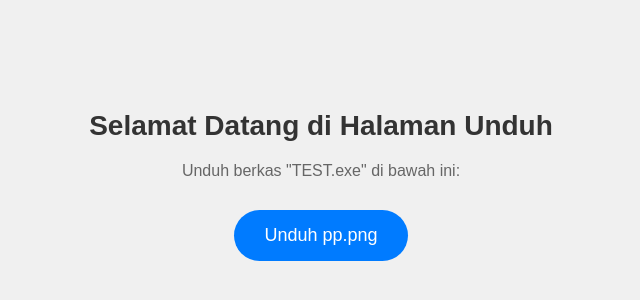
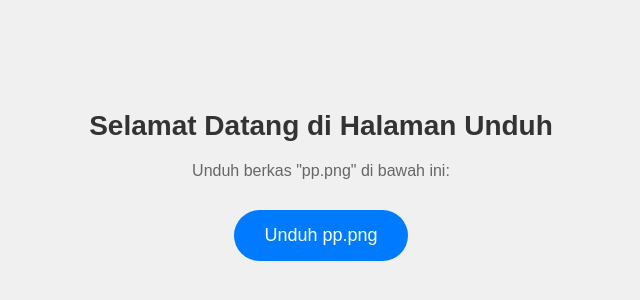
Before and after one commit to Zuazuaman/MyWeb, a plain HTML site: page index.html in a window 1280 px wide. Shown: the part 224-524 px from the top of the page, 319-959 px from the left. Drawn offline with Linux system fonts and the light colour scheme.

Commit message:
Update index.html

```diff
--- a/index.html
+++ b/index.html
@@ -10,7 +10,7 @@
 <div class="container">
   <div class="content">
     <h1>Selamat Datang di Halaman Unduh</h1>
-    <p>Unduh berkas "TEST.exe" di bawah ini:</p>
+    <p>Unduh berkas "pp.png" di bawah ini:</p>
     <a href="https://Zuazuaman.github.io/pp.png" class="download-button" download>Unduh pp.png</a>
   </div>
 </div>
```
